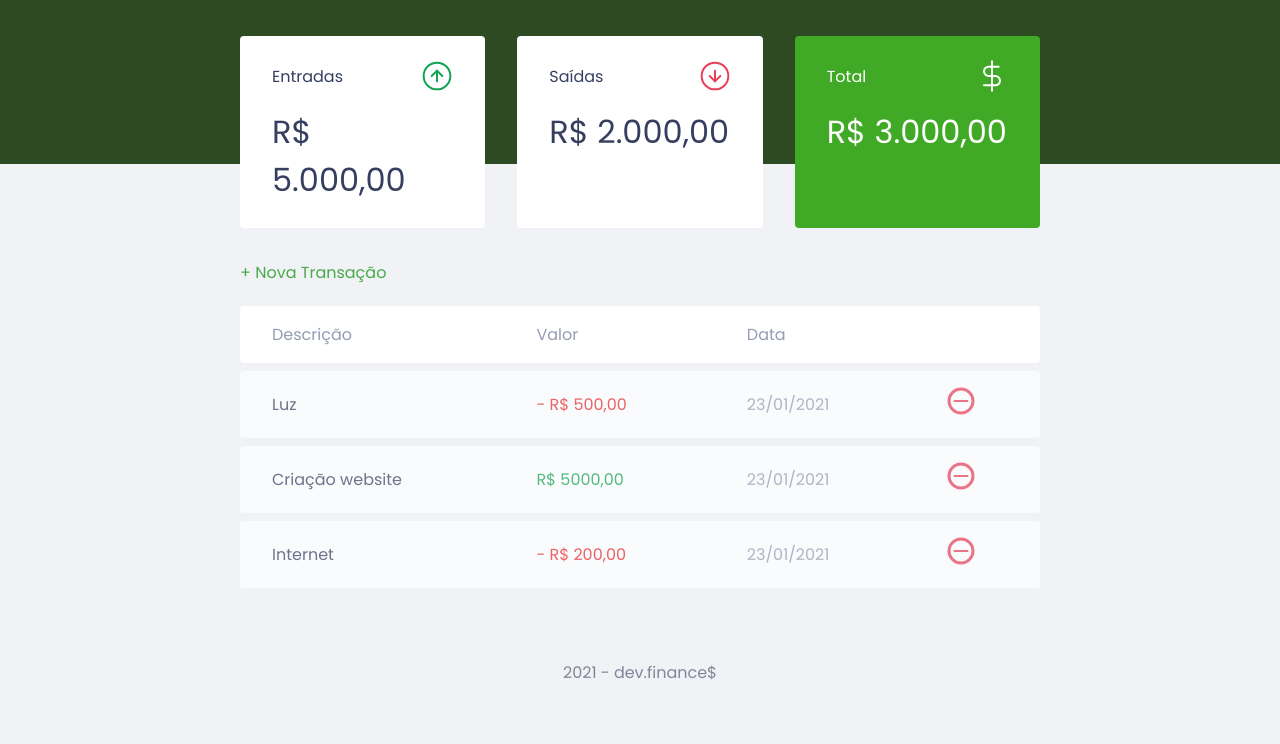
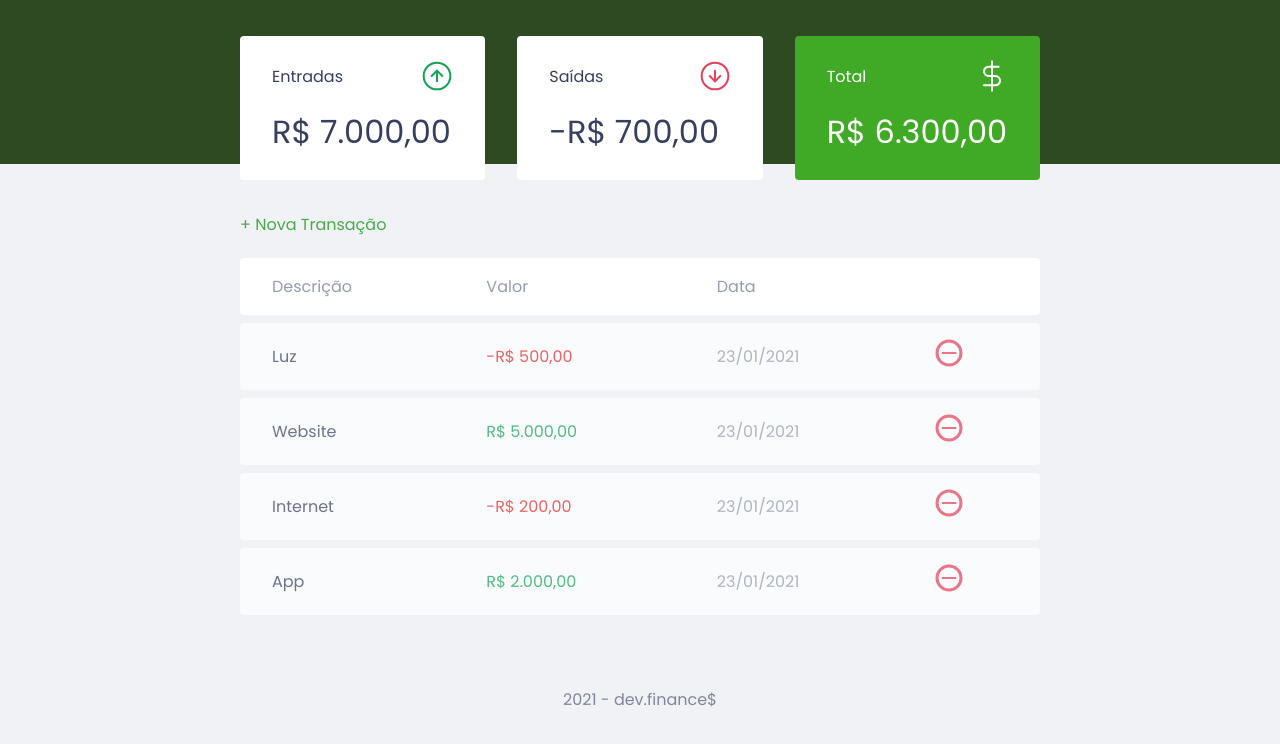
Before and after one commit to VarleyS/DevFinaces, a plain HTML site: page index.html in a window 1280 px wide. Shown: the part 59-803 px from the top of the page. Drawn offline with Linux system fonts and the light colour scheme.

Commit message:
Adicionando script.js

```diff
--- a/index.html
+++ b/index.html
@@ -26,21 +26,21 @@
                     <span>Entradas</span>
                     <img src="./assets/income.svg" alt="imagem entradas">
                 </h3>
-                <p>R$ 5.000,00</p>
+                <p id="incomeDisplay">R$ 5.000,00</p>
             </div>
             <div class="card">
                 <h3>
                     <span>Saídas</span>
                     <img src="./assets/expense.svg" alt="imagem saidas">
                 </h3>
-                <p>R$ 2.000,00</p>
+                <p id="expenseDisplay">R$ 2.000,00</p>
             </div>
             <div class="card total">
                 <h3>
                     <span>Total</span>
                     <img src="./assets/total.svg" alt="imagem total">
                 </h3>
-                <p>R$ 3.000,00</p>
+                <p id="totalDisplay">R$ 3.000,00</p>
             </div>
         </section>
 
@@ -61,30 +61,6 @@
                     </tr>
                 </thead>
                 <tbody>
-                    <tr>
-                        <td class="description">Luz</td>
-                        <td class="expense">- R$ 500,00</td>
-                        <td class="date">23/01/2021</td>
-                        <td>
-                            <img src="./assets/minus.svg" alt="Remover Transação">
-                        </td>
-                    </tr>
-                    <tr>
-                        <td class="description">Criação website</td>
-                        <td class="income">R$ 5000,00</td>
-                        <td class="date">23/01/2021</td>
-                        <td>
-                            <img src="./assets/minus.svg" alt="Remover Transação">
-                        </td>
-                    </tr>
-                    <tr>
-                        <td class="description">Internet</td>
-                        <td class="expense">- R$ 200,00</td>
-                        <td class="date">23/01/2021</td>
-                        <td>
-                            <img src="./assets/minus.svg" alt="Remover Transação">
-                        </td>
-                    </tr>
                 </tbody>
             </table>
         </section>
@@ -141,26 +117,7 @@
         <p>2021 - dev.finance$</p>
     </footer>
 
-    <script>
-        const Modal = {
-            open() {
-                //Abrir modal
-                //Adicionar a class active ao modal
-                document
-                .querySelector('.modal-overlay')
-                .classList
-                .add('active')
-            },
-            close() {
-                //Fechar Modal
-                // remover a class active do Modal
-                document
-                .querySelector('.modal-overlay')
-                .classList
-                .remove('active')
-            }
-        }
-    </script>
+    <script src="./scripts.js"></script>
 
 </body>
 
--- /dev/null
+++ b/scripts.js
@@ -0,0 +1,192 @@
+const Modal = {
+    open() {
+        //Abrir modal
+        //Adicionar a class active ao modal
+        document
+        .querySelector('.modal-overlay')
+        .classList
+        .toggle('active')
+    },
+    close() {
+        //Fechar Modal
+        // remover a class active do Modal
+        document
+        .querySelector('.modal-overlay')
+        .classList
+        .toggle('active')
+    }
+}
+
+//preciso somar as entradas
+//depois somar as saidas
+//remover das entradas o valor das saídas
+// assim, eu terei o total
+
+
+const Transaction = {
+    all: [{
+        description: 'Luz',
+        amount: -50000,
+        date: '23/01/2021',
+    },
+    {
+        description: 'Website',
+        amount: 500000,
+        date: '23/01/2021',
+    },
+    {
+        description: 'Internet',
+        amount: -20000,
+        date: '23/01/2021',
+    },
+    {
+        description: 'App',
+        amount: 200000,
+        date: '23/01/2021',
+    }],
+
+    add(transaction) {
+        Transaction.all.push(transaction)
+
+        App.reload()
+    },
+    remove(index) {
+        Transaction.all.splice(index, 1)
+
+        App.reload()
+    },
+
+    income() {
+        let income = 0;
+        //pegar todas as transações
+        //para cada transação
+
+        Transaction.all.forEach(transaction => {
+            //se ela for maior que zero
+            if( transaction.amount > 0 ) {
+                //somar a uma variavel e retornar a variavel
+                income += transaction.amount;
+            }
+        })
+        return income;
+        //somar entradas
+    },
+
+    expense() {
+
+        let expense = 0;
+        //pegar todas as transações
+        //para cada transação
+
+        Transaction.all.forEach(transaction => {
+            //se ela for maior que zero
+            if( transaction.amount < 0 ) {
+                //somar a uma variavel e retornar a variavel
+                expense += transaction.amount;
+            }
+        })
+        return expense;
+        // somar saidas
+    },
+
+    total() {
+        return Transaction.income() + Transaction.expense();
+        //entradas - saídas
+    }
+}
+
+//Eu preciso pegar as informações do meu o
+//objeto aqui no javascript
+// e colocar lá no HTML
+
+const DOM = {
+
+    transactionContainer: document.querySelector('#data-table tbody'),
+
+    addTransaction(transaction, index){
+        const tr = document.createElement('tr')
+        tr.innerHTML = DOM.ineerHTMLTransaction(transaction)
+
+        DOM.transactionContainer.appendChild(tr)
+
+
+    },
+    ineerHTMLTransaction(transaction) {
+        const CSSclass = transaction.amount > 0 ? "income" : "expense"
+
+        const amount = Utils.formatCurrency(transaction.amount)
+
+        const html = `
+        <tr>
+            <td class="description">${transaction.description}</td>
+            <td class="${CSSclass}">${amount}</td>
+            <td class="date">${transaction.date}</td>
+            <td>
+                <img src="./assets/minus.svg" alt="Remover Transação">
+            </td>
+        </tr>
+        `
+
+        return html
+    },
+    updateBalance() {
+        document
+            .getElementById('incomeDisplay')
+            .innerHTML = Utils.formatCurrency(Transaction.income())
+
+            document
+            .getElementById('expenseDisplay')
+            .innerHTML = Utils.formatCurrency(Transaction.expense())
+
+            document
+            .getElementById('totalDisplay')
+            .innerHTML = Utils.formatCurrency(Transaction.total())
+    },
+    clearTransaction() {
+        DOM.transactionContainer.innerHTML = ""
+    }
+}
+
+
+// Realiza a fprmatação dos valores, adicionando o sinal de + ou -
+// Realiza um replace dos valores, transformando-os em string
+// Transforma os valores do string em número e divide por 100
+// Adiciona a formatação do toLocaleString colocando como padrão pt-BR
+// retorna as formatações feitas em signal e value
+const Utils = {
+    formatCurrency(value) {
+        const signal = Number(value) < 0 ? "-" : ""
+
+        value = String(value).replace(/\D/g, "")
+
+        value = Number(value) / 100
+
+        value = value.toLocaleString("pt-BR", {
+            style: "currency",
+            currency: "BRL"
+        })
+
+        return signal + value
+    }
+}
+
+const Form = {
+
+}
+
+const App = {
+    init() {
+        Transaction.all.forEach(transaction => {
+            DOM.addTransaction(transaction)
+        })
+
+        DOM.updateBalance()
+
+    },
+    reload() {
+        DOM.clearTransaction()
+        App.init()
+    }
+}
+
+App.init()
--- a/style.css
+++ b/style.css
@@ -143,6 +143,7 @@ header {
     background: #40aa26;
     color: white;
 }
+
 /*Table==============================================*/
 
 #transaction {
```
